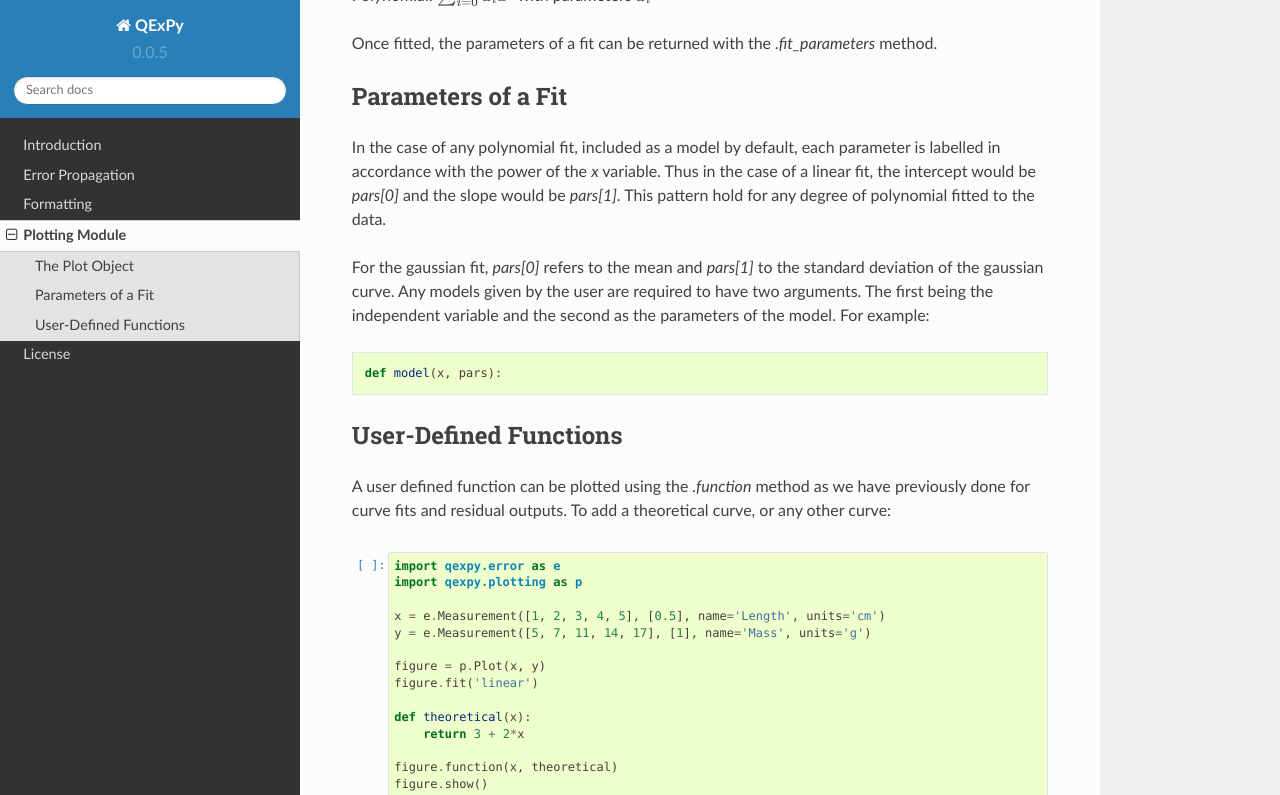
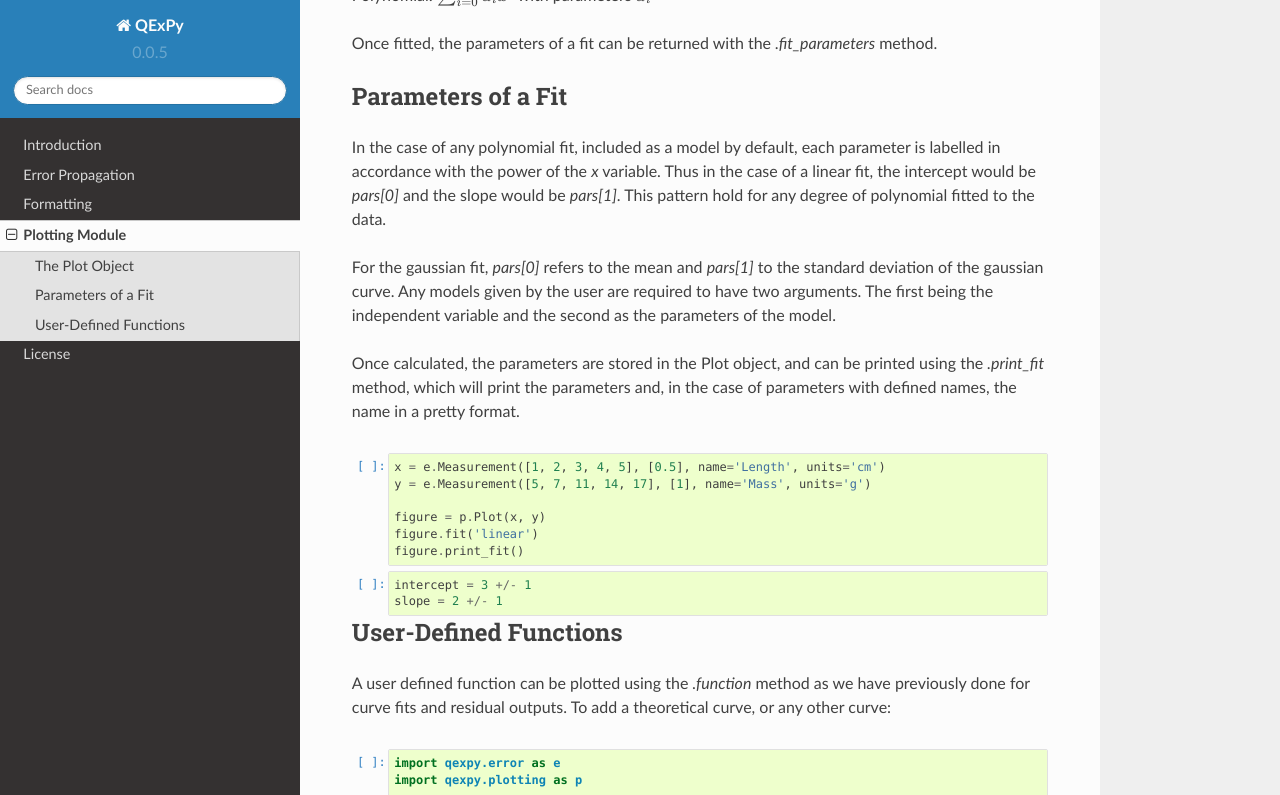
Before and after one commit to Queens-Physics/qexpy, a Sphinx documentation site: the page built from docs/plotting.rst, in a window 1280 px wide and 900 px high, scrolled down 1554 px, cut to the strip 0-795 px from the top of the window. Built offline with Sphinx 7.4.7 and the Read the Docs theme 2.0.0, drawn with Linux system fonts in a browser that asks for light colours.

Commit message:
Formating changes and alterations to docs.

```diff
--- a/docs/plotting.rst
+++ b/docs/plotting.rst
@@ -96,12 +96,25 @@ fitted to the data.
 For the gaussian fit, *pars[0]* refers to the mean and *pars[1]* to the
 standard deviation of the gaussian curve. Any models given by the user are
 required to have two arguments. The first being the independent variable
-and the second as the parameters of the model. For example:
+and the second as the parameters of the model.
 
-.. code-block:: python
+Once calculated, the parameters are stored in the Plot object, and can be
+printed using the *.print_fit* method, which will print the parameters and,
+in the case of parameters with defined names, the name in a pretty format.
 
-   def model(x, pars):
+.. nbinput:: ipython3
 
+   x = e.Measurement([1, 2, 3, 4, 5], [0.5], name='Length', units='cm')
+   y = e.Measurement([5, 7, 11, 14, 17], [1], name='Mass', units='g')
+
+   figure = p.Plot(x, y)
+   figure.fit('linear')
+   figure.print_fit()
+
+.. nbinput:: ipython3
+
+   intercept = 3 +/- 1
+   slope = 2 +/- 1
 
 User-Defined Functions
 ----------------------
```
Also changed, not shown: 3 other files.
